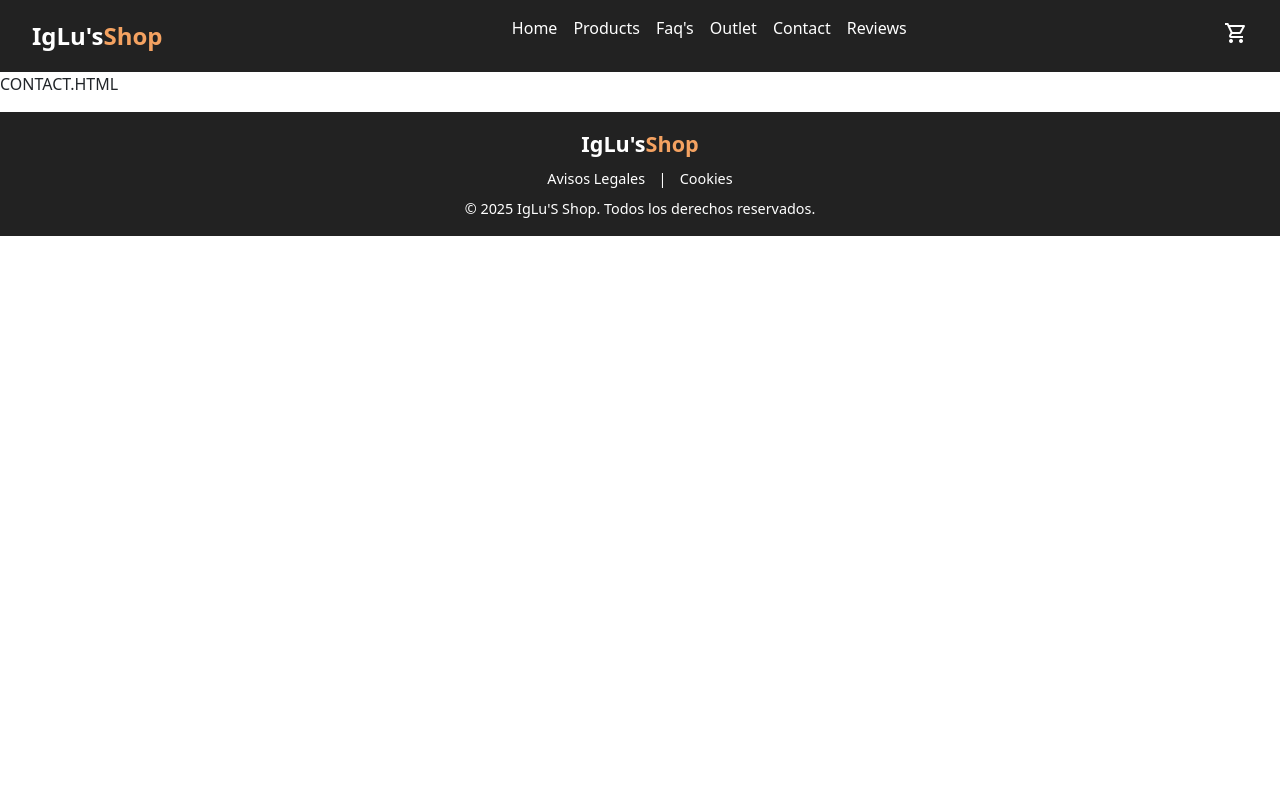
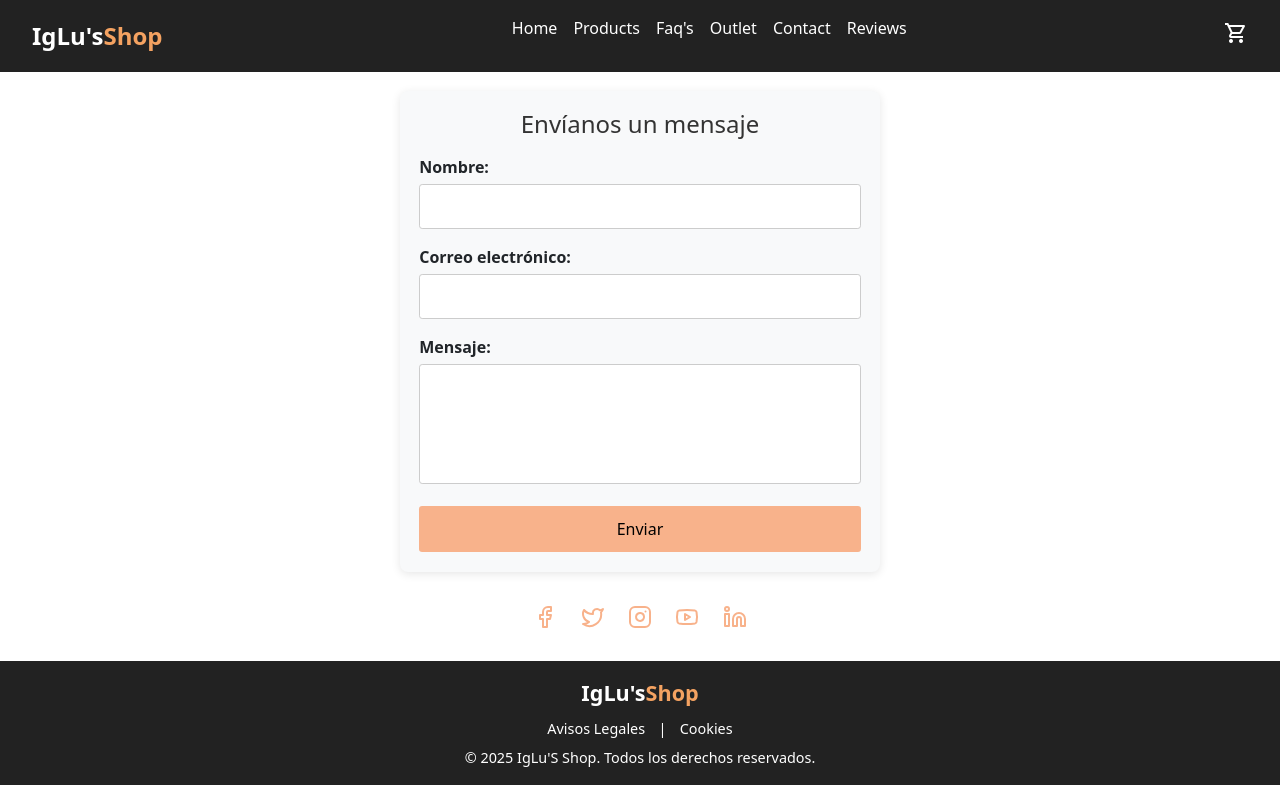
Before and after one commit to iggarsaudev/IgLusShop, a plain HTML site: page pages/contact.html in a window 1280 px wide. Drawn offline with nearby package versions, Linux system fonts and the light colour scheme.

Commit message:
Contact completada

```diff
--- /dev/null
+++ b/css/contact.css
@@ -0,0 +1,132 @@
+/* Form */
+.form {
+  margin: 1.2rem auto;
+  width: 80%;
+  max-width: 30rem;
+  padding: 1.2rem;
+  background: #f8f9fa;
+  border-radius: 0.5rem;
+  box-shadow: 0 2px 10px rgba(0, 0, 0, 0.1);
+}
+
+.form__title {
+  font-size: 1.5rem;
+  text-align: center;
+  margin-bottom: 1rem;
+  color: #333;
+}
+
+.form__group {
+  margin-bottom: 1rem;
+}
+
+.form__label {
+  display: block;
+  font-weight: bold;
+  margin-bottom: 0.3rem;
+}
+
+.form__input,
+.form__textarea {
+  width: 100%;
+  padding: 0.6rem;
+  border: 1px solid #ccc;
+  border-radius: 0.2rem;
+  font-size: 1rem;
+}
+
+.form__textarea {
+  resize: none;
+  height: 7.5rem;
+}
+
+.form__button {
+  display: block;
+  width: 100%;
+  padding: 0.7rem;
+  margin-top: 0.6rem;
+  background-color: #f8b28b;
+  color: black;
+  border: none;
+  border-radius: 0.2rem;
+  font-size: 1rem;
+  cursor: pointer;
+  transition: background 0.3s ease-in-out;
+}
+
+.form__button:hover {
+  background-color: #f4a261;
+}
+
+.form__button:focus {
+  background-color: #f4a261;
+}
+
+.form__error {
+  background-color: #f8d7da;
+  color: #721c24;
+  font-size: 0.9rem;
+  margin-top: 0.3rem;
+  padding: 0.5rem 0.7rem;
+  border-left: 4px solid #dc3545;
+  border-radius: 0.3rem;
+  display: inline-block;
+  max-width: 100%;
+}
+
+.form__message {
+  background-color: #d4edda;
+  color: #155724;
+  font-size: 0.9rem;
+  margin-top: 0.3rem;
+  padding: 0.5rem 0.7rem;
+  border-left: 4px solid #28a745;
+  border-radius: 0.3rem;
+  display: inline-block;
+  max-width: 100%;
+}
+
+.hidden {
+  display: none;
+}
+/* End Form */
+
+/* Socials */
+.social {
+  margin: 2rem auto;
+  text-align: center;
+}
+
+.social__list {
+  list-style: none;
+  padding: 0;
+  margin: 0;
+  text-align: center;
+  display: block;
+}
+
+.social__item {
+  display: inline-block;
+  margin: 0 0.6rem;
+}
+
+.social__link {
+  display: inline-block;
+  text-decoration: none;
+  color: #f8b28b;
+  transition: color 0.3s ease-in-out;
+}
+
+.social__link:hover {
+  color: #f4a261;
+}
+
+.social__link:focus {
+  color: #f4a261;
+}
+
+.social__icon {
+  width: 1.5rem;
+  height: 1.5rem;
+}
+/* End Socials */
--- /dev/null
+++ b/js/contact.js
@@ -0,0 +1,28 @@
+"use strict";
+let form = document.getElementById("contactForm");
+let formMessage = document.getElementById("formMessage");
+let formError = document.getElementById("formError");
+form.addEventListener("submit", (event) => {
+    event.preventDefault();
+    let messageData = {
+        name: document.getElementById("name").value.trim(),
+        email: document.getElementById("email").value.trim(),
+        message: document.getElementById("message").value.trim()
+    };
+    if (validateForm(messageData)) {
+        formMessage.textContent = "Mensaje enviado correctamente.";
+        formError.classList.add("hidden");
+        formMessage.classList.remove("hidden");
+        setTimeout(() => {
+            formMessage.classList.add("hidden");
+        }, 3000);
+    }
+    else {
+        formError.textContent = "Por favor, completa todos los campos.";
+        formError.classList.remove("hidden");
+    }
+    form.reset();
+});
+function validateForm(message) {
+    return (message.name !== "" && message.email !== "" && message.message !== "");
+}
--- a/pages/contact.html
+++ b/pages/contact.html
@@ -18,6 +18,7 @@
     />
     <!-- End Bootstrap -->
     <link rel="stylesheet" href="../css/global.css" />
+    <link rel="stylesheet" href="../css/contact.css" />
     <title>IgLu's Shop</title>
   </head>
 
@@ -30,11 +31,15 @@
       <nav id="nav" class="header__nav">
         <ul class="header__nav-list">
           <li class="header__nav-item">
-            <a href="../index.html" id="menuHome" class="header__nav-link">Home</a>
+            <a href="../index.html" id="menuHome" class="header__nav-link"
+              >Home</a
+            >
           </li>
 
           <li class="header__nav-item">
-            <a href="products.html" id="menuProducts" class="header__nav-link" >Products</a>
+            <a href="products.html" id="menuProducts" class="header__nav-link"
+              >Products</a
+            >
           </li>
 
           <li class="header__nav-item">
@@ -42,15 +47,21 @@
           </li>
 
           <li class="header__nav-item">
-            <a href="outlet.html" id="menuOutlet" class="header__nav-link">Outlet</a>
+            <a href="outlet.html" id="menuOutlet" class="header__nav-link"
+              >Outlet</a
+            >
           </li>
 
           <li class="header__nav-item">
-            <a href="contact.html" id="menuContact" class="header__nav-link">Contact</a>
+            <a href="contact.html" id="menuContact" class="header__nav-link"
+              >Contact</a
+            >
           </li>
 
           <li class="header__nav-item">
-            <a href="reviews.html" id="menuReviews" class="header__nav-link">Reviews</a>
+            <a href="reviews.html" id="menuReviews" class="header__nav-link"
+              >Reviews</a
+            >
           </li>
         </ul>
       </nav>
@@ -58,7 +69,8 @@
       <div class="header__cart">
         <a href="cart.html" class="header__cart-btn" id="cartBtn">
           <span class="material-symbols-outlined">shopping_cart</span>
-          <span id="cartCount" class="cart__count hidden"></span><!-- Contador de productos -->
+          <span id="cartCount" class="cart__count hidden"></span
+          ><!-- Contador de productos -->
         </a>
       </div>
 
@@ -75,7 +87,146 @@
     </header>
 
     <main>
-      <p>CONTACT.HTML</p>
+      <section class="form">
+        <h2 class="form__title">Envíanos un mensaje</h2>
+        <form id="contactForm" class="form__body">
+          <div class="form__group">
+            <label for="name" class="form__label">Nombre:</label>
+            <input type="text" id="name" name="name" class="form__input" />
+          </div>
+
+          <div class="form__group">
+            <label for="email" class="form__label">Correo electrónico:</label>
+            <input type="email" id="email" name="email" class="form__input" />
+          </div>
+
+          <div class="form__group">
+            <label for="message" class="form__label">Mensaje:</label>
+            <textarea
+              id="message"
+              name="message"
+              class="form__textarea"
+            ></textarea>
+          </div>
+
+          <button type="submit" class="form__button">Enviar</button>
+        </form>
+        <p id="formMessage" class="form__message hidden"></p>
+        <p id="formError" class="form__error hidden"></p>
+      </section>
+
+      <section class="social">
+        <ul class="social__list">
+          <li class="social__item">
+            <a href="https://www.facebook.com/" class="social__link" target="_blank">
+              <svg
+                class="social__icon"
+                xmlns="http://www.w3.org/2000/svg"
+                width="24"
+                height="24"
+                viewBox="0 0 24 24"
+                fill="none"
+                stroke="currentColor"
+                stroke-width="2"
+                stroke-linecap="round"
+                stroke-linejoin="round"
+                class="lucide lucide-facebook"
+              >
+                <path
+                  d="M18 2h-3a5 5 0 0 0-5 5v3H7v4h3v8h4v-8h3l1-4h-4V7a1 1 0 0 1 1-1h3z"
+                />
+              </svg>
+            </a>
+          </li>
+          <li class="social__item">
+            <a href="https://x.com/" class="social__link" target="_blank">
+              <svg
+                class="social__icon"
+                xmlns="http://www.w3.org/2000/svg"
+                width="24"
+                height="24"
+                viewBox="0 0 24 24"
+                fill="none"
+                stroke="currentColor"
+                stroke-width="2"
+                stroke-linecap="round"
+                stroke-linejoin="round"
+                class="lucide lucide-twitter"
+              >
+                <path
+                  d="M22 4s-.7 2.1-2 3.4c1.6 10-9.4 17.3-18 11.6 2.2.1 4.4-.6 6-2C3 15.5.5 9.6 3 5c2.2 2.6 5.6 4.1 9 4-.9-4.2 4-6.6 7-3.8 1.1 0 3-1.2 3-1.2z"
+                />
+              </svg>
+            </a>
+          </li>
+          <li class="social__item">
+            <a href="https://www.instagram.com/" class="social__link" target="_blank">
+              <svg
+                class="social__icon"
+                xmlns="http://www.w3.org/2000/svg"
+                width="24"
+                height="24"
+                viewBox="0 0 24 24"
+                fill="none"
+                stroke="currentColor"
+                stroke-width="2"
+                stroke-linecap="round"
+                stroke-linejoin="round"
+                class="lucide lucide-instagram"
+              >
+                <rect width="20" height="20" x="2" y="2" rx="5" ry="5" />
+                <path d="M16 11.37A4 4 0 1 1 12.63 8 4 4 0 0 1 16 11.37z" />
+                <line x1="17.5" x2="17.51" y1="6.5" y2="6.5" />
+              </svg>
+            </a>
+          </li>
+          <li class="social__item">
+            <a href="https://www.youtube.com/" class="social__link" target="_blank">
+              <svg
+                class="social__icon"
+                xmlns="http://www.w3.org/2000/svg"
+                width="24"
+                height="24"
+                viewBox="0 0 24 24"
+                fill="none"
+                stroke="currentColor"
+                stroke-width="2"
+                stroke-linecap="round"
+                stroke-linejoin="round"
+                class="lucide lucide-youtube"
+              >
+                <path
+                  d="M2.5 17a24.12 24.12 0 0 1 0-10 2 2 0 0 1 1.4-1.4 49.56 49.56 0 0 1 16.2 0A2 2 0 0 1 21.5 7a24.12 24.12 0 0 1 0 10 2 2 0 0 1-1.4 1.4 49.55 49.55 0 0 1-16.2 0A2 2 0 0 1 2.5 17"
+                />
+                <path d="m10 15 5-3-5-3z" />
+              </svg>
+            </a>
+          </li>
+          <li class="social__item">
+            <a href="https://www.linkedin.com/" class="social__link" target="_blank">
+              <svg
+                class="social__icon"
+                xmlns="http://www.w3.org/2000/svg"
+                width="24"
+                height="24"
+                viewBox="0 0 24 24"
+                fill="none"
+                stroke="currentColor"
+                stroke-width="2"
+                stroke-linecap="round"
+                stroke-linejoin="round"
+                class="lucide lucide-linkedin"
+              >
+                <path
+                  d="M16 8a6 6 0 0 1 6 6v7h-4v-7a2 2 0 0 0-2-2 2 2 0 0 0-2 2v7h-4v-7a6 6 0 0 1 6-6z"
+                />
+                <rect width="4" height="12" x="2" y="9" />
+                <circle cx="4" cy="4" r="2" />
+              </svg>
+            </a>
+          </li>
+        </ul>
+      </section>
     </main>
 
     <footer class="footer">
@@ -83,10 +234,15 @@
         IgLu's<span class="header__logo--highlight">Shop</span>
       </div>
       <div class="footer__links">
-        <a href="legal.html" class="footer__link" target="_blank">Avisos Legales</a> |
+        <a href="legal.html" class="footer__link" target="_blank"
+          >Avisos Legales</a
+        >
+        |
         <a href="cookies.html" class="footer__link" target="_blank">Cookies</a>
       </div>
-      <p class="footer__info">&copy; 2025 IgLu'S Shop. Todos los derechos reservados.</p>
+      <p class="footer__info">
+        &copy; 2025 IgLu'S Shop. Todos los derechos reservados.
+      </p>
     </footer>
 
     <!-- Bootstrap -->
@@ -98,7 +254,6 @@
     <!-- End Bootstrap -->
     <!-- Controla el menú en los móviles -->
     <script src="../js/toogler.js"></script>
-    <!-- Controla la gestión del carrito, hay que añadir type="module" para poderlo importar -->
-    <!-- <script type="module" src="js/cart.js"></script> -->
+    <script src="../js/contact.js"></script>
   </body>
 </html>
```
Also changed, not shown: pages/cookies.html (+0 -8 lines), tsconfig.json (added, +13 -0 lines), 2 other files.
